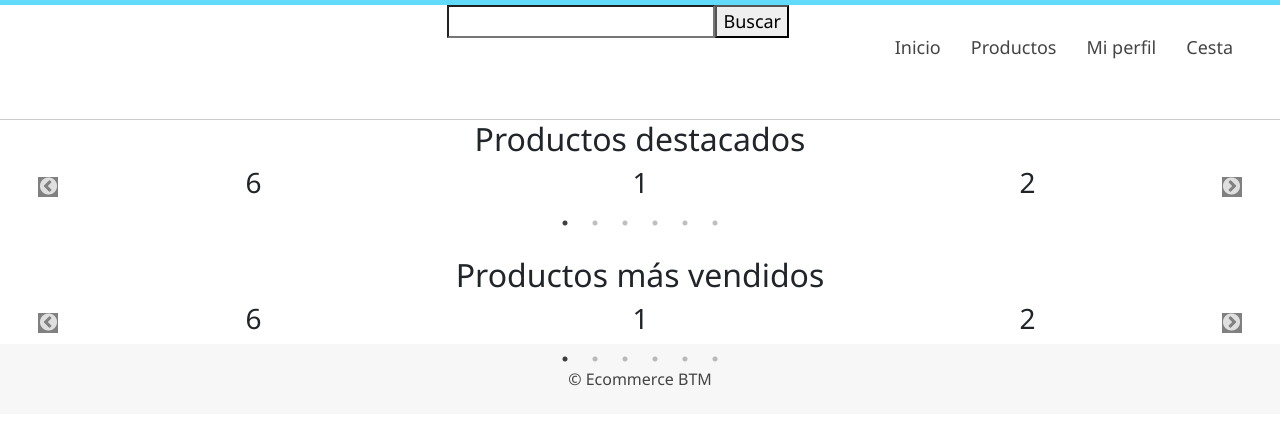
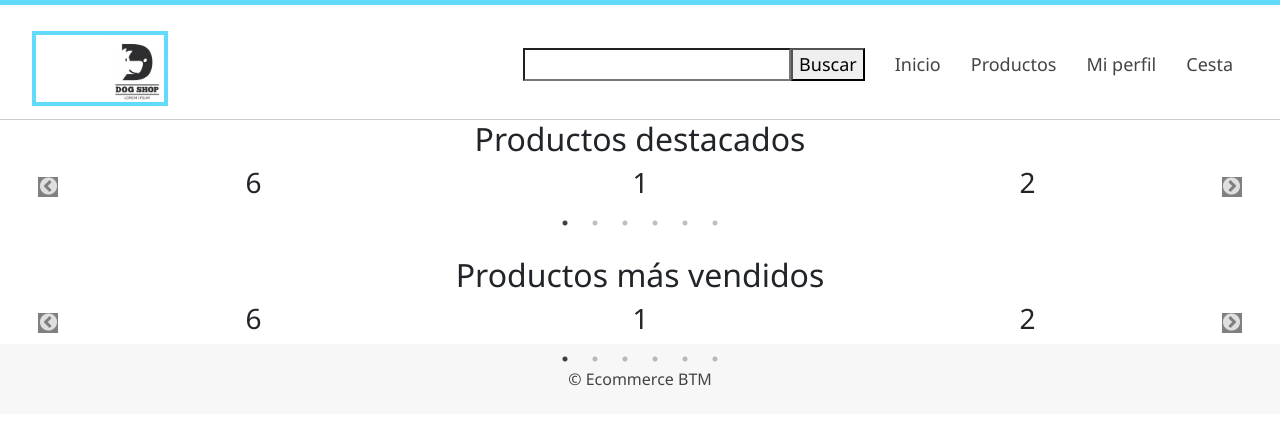
Before and after one commit to azaelsanchez/btm_ecommerce_front, a React (Create React App) app: page / in a window 1280 px wide. Shown: the top 424 px of the page. Built offline with nearby package versions, Linux system fonts and the light colour scheme.

Commit message:
Buscador redimensionado, logo temporal incluido

```diff
--- a/src/components/Header.jsx
+++ b/src/components/Header.jsx
@@ -1,43 +1,48 @@
 import React, { Component } from 'react';
 import { Link } from 'react-router-dom';
 import Buscador from './Buscador';
+import logo from '../assets/images/logo.png'
 
 
 class Header extends Component {
 
-    render(){
+    render() {
 
-        return(
+        return (
             <header id="header">
                 <div className="center">
 
                     <div id="logo">
-                    <a href="index.html">
-                        {/* <img src={logo} className="app-logo" alt="Logotipo" />
-                        <span id="brand"> */}
-                            {/* <strong>Curso</strong>React
-                    </span> */}
-                    </a>
+                        <a href='/'>
+                            <img src={logo} className="app-logo" alt="Logotipo" />
+                        <span id="brand">
+
+                    </span>
+                        </a>
                     </div>
+
                     <nav id="menu">
                         <ul>
+                            <li>
+                                <Buscador />
+                            </li>
                             <li>
                                 <Link to="/"> Inicio </Link>
                             </li>
                             <li>
-                            <Link to="/productos"> Productos </Link>
+                                <Link to="/productos"> Productos </Link>
                             </li>
                             {/* <li>
                                 <a href="#">Info</a>
                             </li> */}
                             <li>
-                            <Link to="/login"> Mi perfil </Link>
+                                <Link to="/login"> Mi perfil </Link>
                             </li>
                             <li>
-                            <Link to="/carrito"> Cesta </Link>
+                                <Link to="/carrito"> Cesta </Link>
                             </li>
                         </ul>
-                        <Buscador />
+
                     </nav>
 
                     <div className="clearfix"></div>
--- a/src/containers/App.css
+++ b/src/containers/App.css
@@ -36,22 +36,23 @@ body {
 }
 
 #logo img {
-  display: block;
+  padding-left: 20%;
+  border: 4px solid #61dafb;
   float: left;
-  height: 60px;
+  height: 75px;
   margin-top: -9px;
   margin-right: -10px;
   animation: girar infinite 30s linear;
 }
 
-@keyframes girar {
+/* @keyframes girar {
   from {
       transform: rotate(0deg);
   }
   to {
       transform: rotate(360deg);
   }
-}
+} */
 
 #brand {
   display: block;
@@ -66,7 +67,7 @@ body {
 }
 
 #menu ul{
-  line-height: 85px;
+  padding-top: 5%;
   width: 60%;
   float:right;
 }
```
Also changed, not shown: src/assets/images/logo.png (added), src/containers/Main.css (line endings or trailing spaces).
